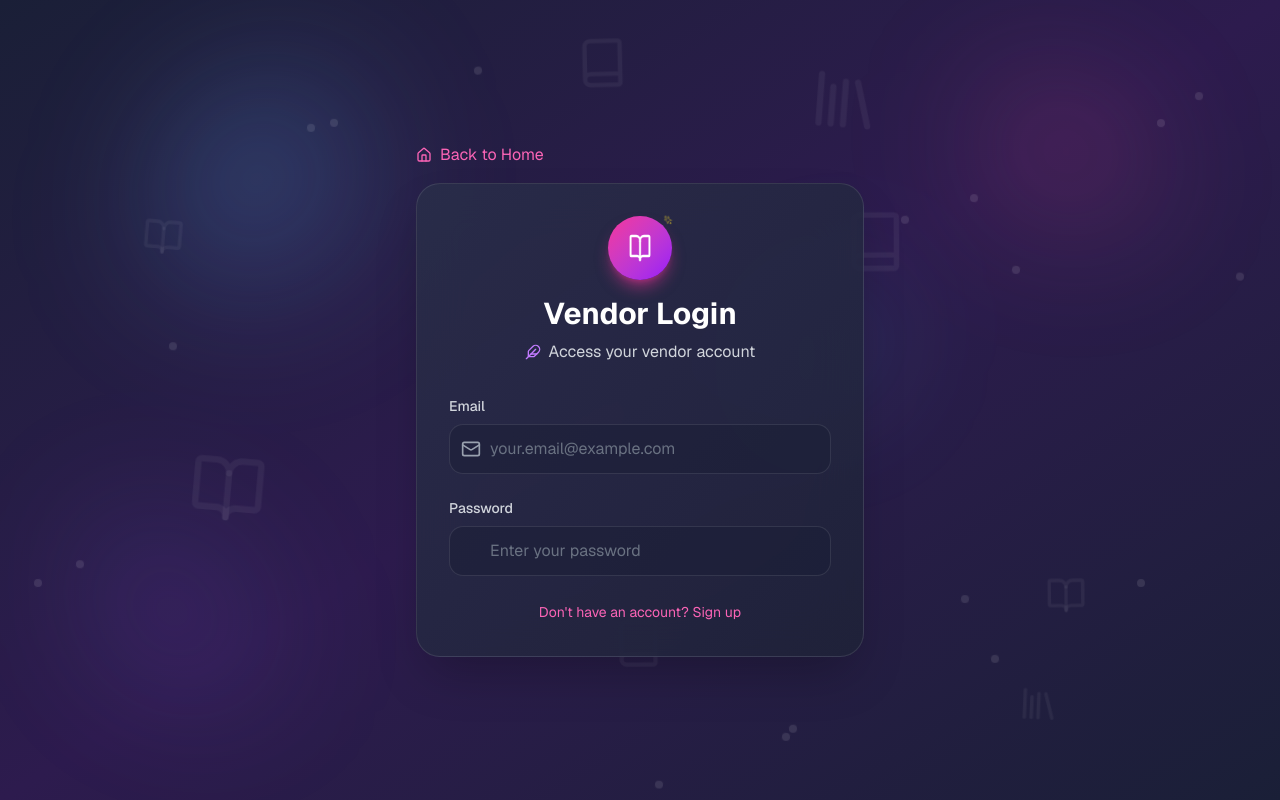
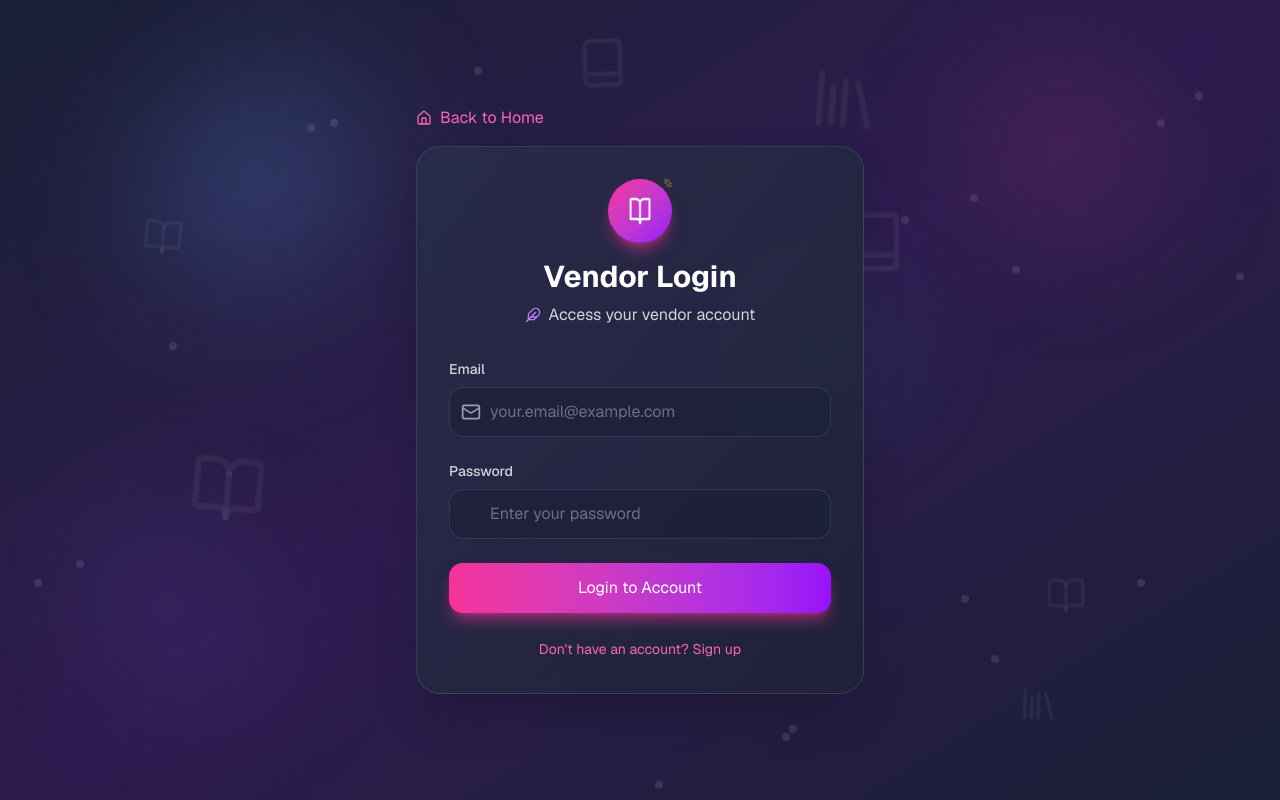
Before and after one commit to Final-Year-Group-Projects-FOE-UOR/Book-Fair-Reservation-System---Frontend, a Next.js app: page /auth/login in a window 1280 px wide. Built offline with nearby package versions, Linux system fonts and the light colour scheme.

Commit message:
enable login button

```diff
--- a/src/components/auth/login/index.tsx
+++ b/src/components/auth/login/index.tsx
@@ -23,8 +23,8 @@ const Login = () => {
   });
   const [error, setError] = useState("");
 
-  const handleSubmit = (e: React.FormEvent<HTMLFormElement>) => {
-    e.preventDefault();
+  const handleSubmit = () => {
+    // Placeholder for form submission logic
 
   };
   return (
@@ -124,7 +124,7 @@ const Login = () => {
                   />
                 </div>
               </div>
-              {/* <LoginButton buttonText={isLogin ? "Login to Account" : "Create Account & Reserve Stalls"} onClick={handleSubmit} /> */}
+              <LoginButton buttonText={isLogin ? "Login to Account" : "Create Account & Reserve Stalls"} onClick={handleSubmit} />
 
 
             </form>
```
